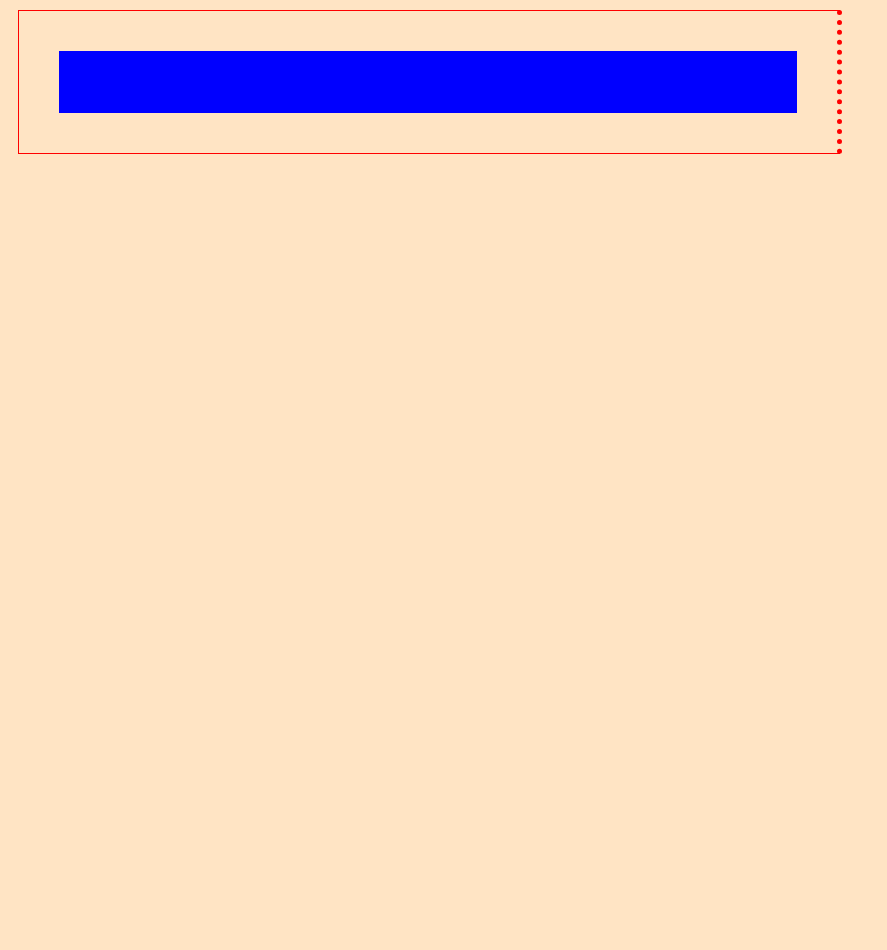
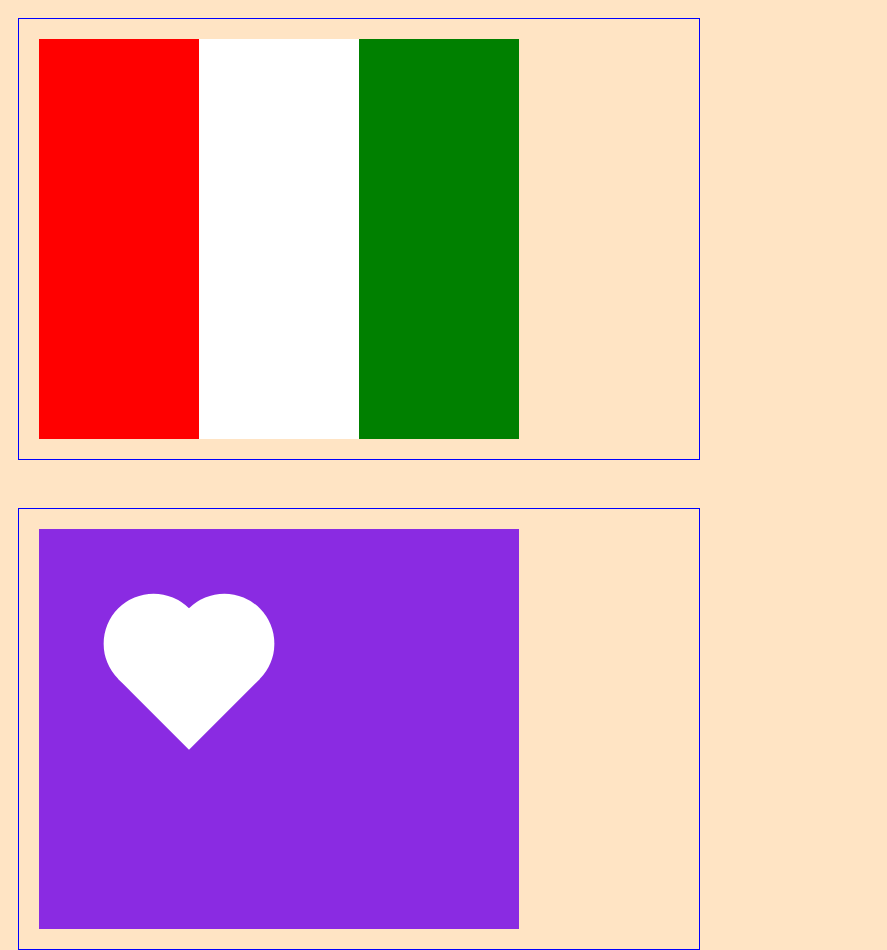
Before and after one commit to chiaraopizzi/fed23chiaraO, a plain HTML site: page es-01/index.html in a window 1280 px wide. Shown: the whole page, without its empty margins (0-887 px from the left). Before the commit the page ends 800 px from the top, so only its background shows below. Drawn offline with Linux system fonts and the light colour scheme.

Commit message:
Update style.css

```diff
--- a/es-01/style.css
+++ b/es-01/style.css
@@ -3,38 +3,105 @@ body {background-color: bisque;
 
 .wrapper {
     margin: 10px;
-    padding: 30px;
-    border: 1px solid red;
-    border-right: 5px dotted red;
-    position: relative;
-    width: 60%;
+    border: 1px solid blue;
+    position: absolute;
+    width: 50%;
+    padding: 20px;
 }
 
+
 .flag{
-    margin: 10px;
-    padding: 30px;
-    border: 1px solid blue;
-    border-right: 5px dotted blue;
-    background-color: blue;
+    height: 400px;
+    width: 25%;
+    background-color: red;
+    float: left;
 }
 
-.wrapper01 .flag01{
-    position: absolute;
-    left: 50%;
+.flag01{
     height: 400px;
+    width: 25%;
+    background-color: white;
+    float: left;
 }
 
-.wrapper01 .flag02{
-    margin-top: 300px;
+.flag02{
+    height: 400px;
+    width: 25%;
+    background-color: green;
+    float: left;
 }
 
-.wrapper02{
-    height: 400px;
+.wrapper01 {
+    margin-left: 10px;
+    margin-top: 500px;
+    border: 1px solid blue;
+    position: absolute;
+    width: 50%;
+    padding: 20px;
 }
 
-.wrapper02 .flag{
-    width: 10px;
-    height: 10px;
-    float: left;
-    margin-right: 5px;
+.bandiera {
+  width: 75%;
+  height: 400px;
+  position: relative;
+  background-color: blueviolet;
 }
+
+.quadrato {
+  position: absolute;
+  background-color: palevioletred;
+  width: 60%;
+  height: 60%;
+  top: 20%;
+  left: 20%;
+  border-radius: 50px;
+}
+
+.cerchio {
+  position: absolute;
+  background-color: blueviolet;
+  width: 30%;
+  height: 30%;
+  border-radius: 50%;
+  top: 45%;
+  left: 50%;
+  transform: translate(-50%, -50%);
+}
+
+.triangolo {
+  position: absolute;
+  width: 0;
+  height: 0;
+  border-style: solid;
+  border-width: 0 60px 60px 60px;
+  border-color: transparent transparent blueviolet transparent;
+  top: 60%;
+  left: 40%;
+}
+
+.heart{
+       width: 100px;
+       height: 100px;
+       transform: rotate(45deg);
+       transform-origin: center;
+       position: absolute;
+       background: white;
+       margin: 100px;
+    }
+
+    .heart::before, .heart::after{
+       content: '';
+       position: absolute;
+       width: 100px;
+       height: 100px;
+       border-radius: 50%;
+       background: white;
+    }
+
+    .heart::before{
+       left: -50px;
+    }
+
+    .heart::after{
+       top: -50px;
+    }
```
